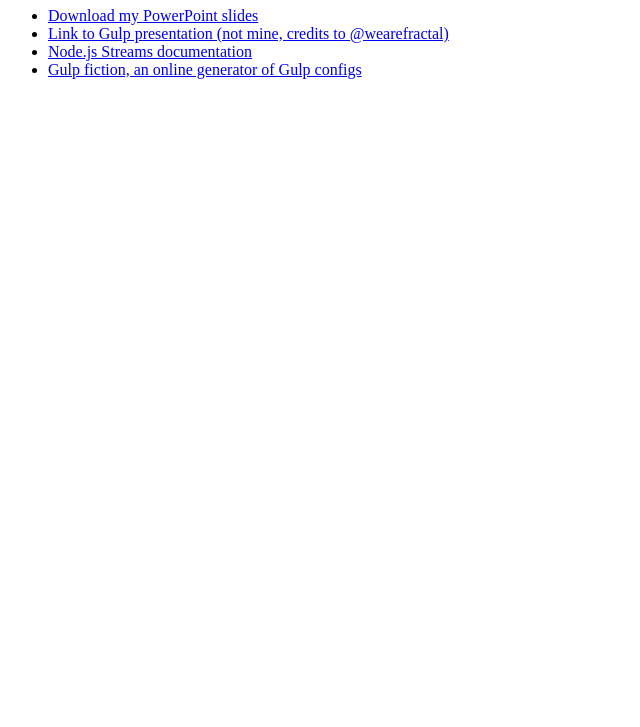
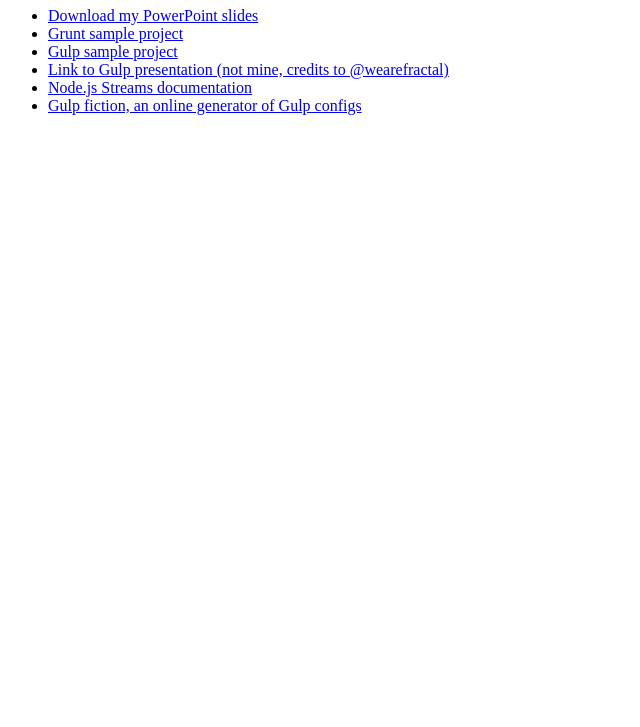
Before and after one commit to aboritskiy/aboritskiy.github.io, a plain HTML site: page presentations/grunt_vs_gulp.html in a window 1280 px wide. Shown: the part 73-800 px from the top of the page, without its empty margins (0-640 px from the left). Drawn offline with Linux system fonts and the light colour scheme.

Commit message:
- added grunt vs gulp talk materials

```diff
--- a/presentations/grunt_vs_gulp.html
+++ b/presentations/grunt_vs_gulp.html
@@ -7,6 +7,8 @@
 	<h1>Grunt vs Gulp. Slides and some materials</h1>
 	<ul>
 		<li><a href="grunt_introduction.pptx">Download my PowerPoint slides</a></li>
+		<li><a href="https://github.com/aboritskiy/grunt-sample-project">Grunt sample project</a></li>
+		<li><a href="https://github.com/aboritskiy/gulp-sample-project">Gulp sample project</a></li>
 		<li><a href="http://slides.com/contra/gulp">Link to Gulp presentation (not mine, credits to @wearefractal)</a></li>
 		<li><a href="https://github.com/substack/stream-handbook">Node.js Streams documentation</a></li>
 		<li><a href="https://gulpfiction.divshot.io/">Gulp fiction, an online generator of Gulp configs</a></li>
```
